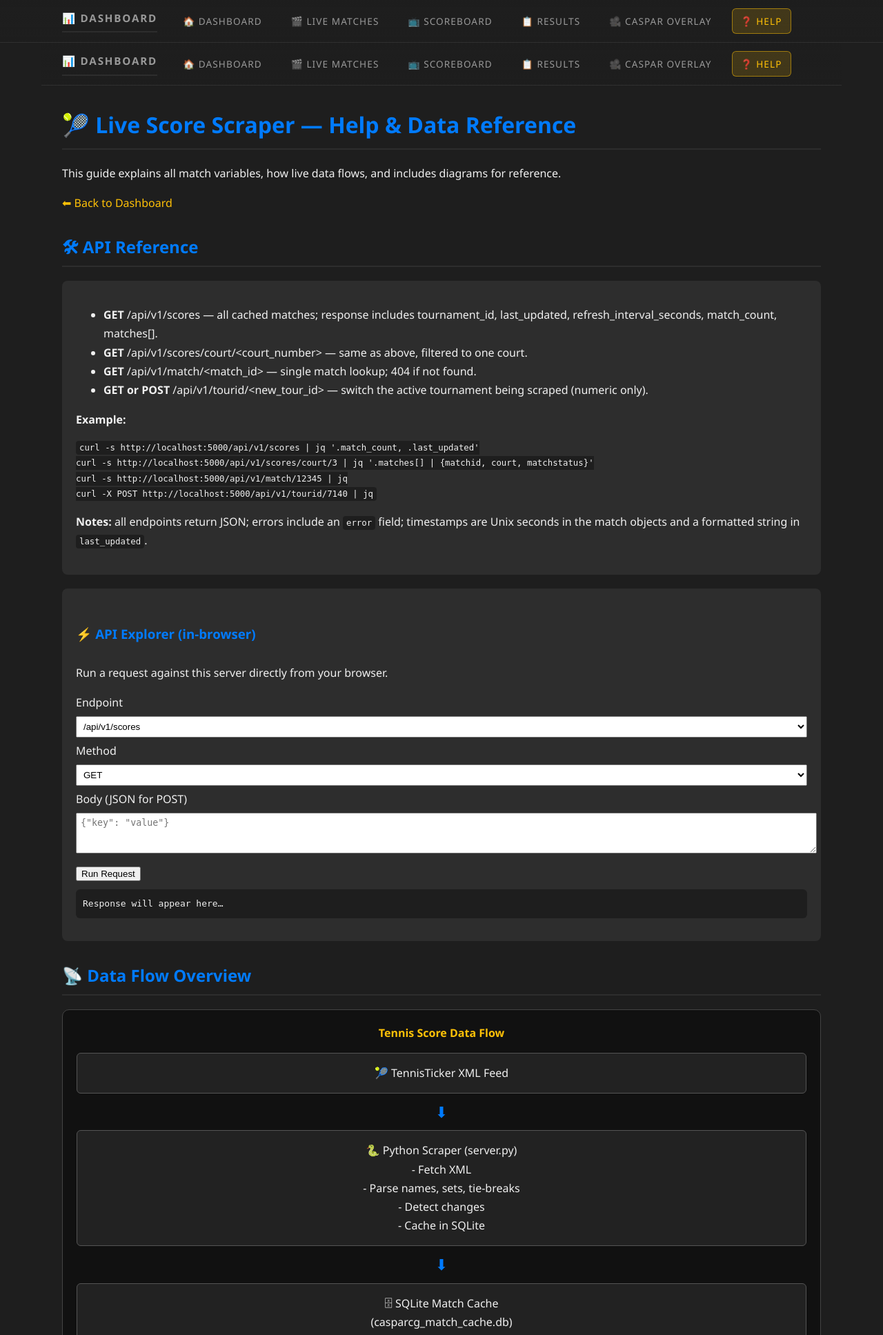
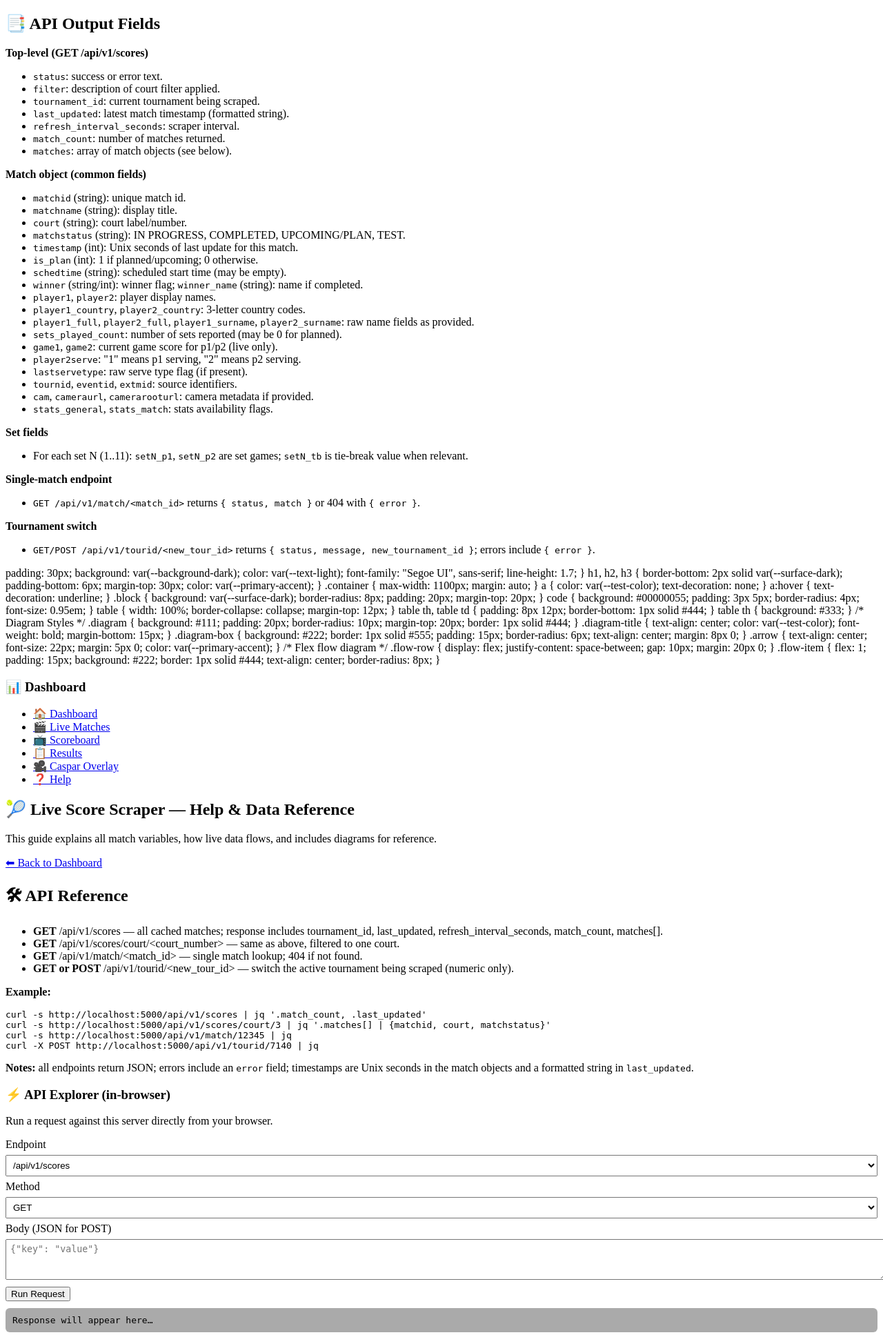
Before and after one commit to nsilvo/TennisTickerGFX, a Flask app: page /help in a window 1280 px wide. Shown: the top 1935 px of the page at 69% size. Run offline with Flask 3, Linux system fonts and the light colour scheme; some libraries are stand-ins or nearby versions.

Commit message:
api field description

```diff
--- a/templates/help.html
+++ b/templates/help.html
@@ -4,110 +4,58 @@
 <body>
 <nav class="nav-bar">
     <div class="nav-content">
-        <h3 class="nav-title">📊 Dashboard</h3>
-        <ul class="nav-links">
-            <li><a href="/">🏠 Dashboard</a></li>
-            <li><a href="/live_matches">🎬 Live Matches</a></li>
-            <li><a href="/scoreboard">📺 Scoreboard</a></li>
-            <li><a href="/results">📋 Results</a></li>
-            <li><a href="/caspar_bug">🎥 Caspar Overlay</a></li>
-            <li><a href="/help" class="active">❓ Help</a></li>
-        </ul>
-    </div>
-</nav>
+        <h2>📑 API Output Fields</h2>
+        <div class="block">
+            <p><strong>Top-level (GET /api/v1/scores)</strong></p>
+            <ul>
+                <li><code>status</code>: success or error text.</li>
+                <li><code>filter</code>: description of court filter applied.</li>
+                <li><code>tournament_id</code>: current tournament being scraped.</li>
+                <li><code>last_updated</code>: latest match timestamp (formatted string).</li>
+                <li><code>refresh_interval_seconds</code>: scraper interval.</li>
+                <li><code>match_count</code>: number of matches returned.</li>
+                <li><code>matches</code>: array of match objects (see below).</li>
+            </ul>
 
-<div class="container">
-    <title>🎾 Live Score Scraper — Help & Data Reference</title>
+            <p><strong>Match object (common fields)</strong></p>
+            <ul>
+                <li><code>matchid</code> (string): unique match id.</li>
+                <li><code>matchname</code> (string): display title.</li>
+                <li><code>court</code> (string): court label/number.</li>
+                <li><code>matchstatus</code> (string): IN PROGRESS, COMPLETED, UPCOMING/PLAN, TEST.</li>
+                <li><code>timestamp</code> (int): Unix seconds of last update for this match.</li>
+                <li><code>is_plan</code> (int): 1 if planned/upcoming; 0 otherwise.</li>
+                <li><code>schedtime</code> (string): scheduled start time (may be empty).</li>
+                <li><code>winner</code> (string/int): winner flag; <code>winner_name</code> (string): name if completed.</li>
+                <li><code>player1</code>, <code>player2</code>: player display names.</li>
+                <li><code>player1_country</code>, <code>player2_country</code>: 3-letter country codes.</li>
+                <li><code>player1_full</code>, <code>player2_full</code>, <code>player1_surname</code>, <code>player2_surname</code>: raw name fields as provided.</li>
+                <li><code>sets_played_count</code>: number of sets reported (may be 0 for planned).</li>
+                <li><code>game1</code>, <code>game2</code>: current game score for p1/p2 (live only).</li>
+                <li><code>player2serve</code>: "1" means p1 serving, "2" means p2 serving.</li>
+                <li><code>lastservetype</code>: raw serve type flag (if present).</li>
+                <li><code>tournid</code>, <code>eventid</code>, <code>extmid</code>: source identifiers.</li>
+                <li><code>cam</code>, <code>cameraurl</code>, <code>camerarooturl</code>: camera metadata if provided.</li>
+                <li><code>stats_general</code>, <code>stats_match</code>: stats availability flags.</li>
+            </ul>
 
-    <style>
-        :root {
-            --background-dark: #1e1e1e;
-            --surface-dark: #2d2d2d;
-            --text-light: #f0f0f0;
-            --primary-accent: #007bff;
-            --success-color: #28a745;
-            --error-color: #dc3545;
-            --test-color: #ffc107;
-        }
+            <p><strong>Set fields</strong></p>
+            <ul>
+                <li>For each set N (1..11): <code>setN_p1</code>, <code>setN_p2</code> are set games; <code>setN_tb</code> is tie-break value when relevant.</li>
+            </ul>
 
-        /* ===== NAVIGATION ===== */
-        .nav-bar {
-            position: sticky;
-            top: 0;
-            z-index: 1000;
-            background: linear-gradient(
-                180deg,
-                rgba(30, 30, 30, 0.98) 0%,
-                rgba(30, 30, 30, 0.95) 50%,
-                rgba(30, 30, 30, 0) 100%
-            );
-            border-bottom: 1px solid rgba(255, 255, 255, 0.08);
-            padding: 12px 30px;
-            margin: -30px -30px 30px -30px;
-        }
+            <p><strong>Single-match endpoint</strong></p>
+            <ul>
+                <li><code>GET /api/v1/match/&lt;match_id&gt;</code> returns <code>{ status, match }</code> or 404 with <code>{ error }</code>.</li>
+            </ul>
 
-        .nav-content {
-            max-width: 1100px;
-            margin: 0 auto;
-            display: flex;
-            align-items: center;
-            gap: 24px;
-            flex-wrap: wrap;
-        }
+            <p><strong>Tournament switch</strong></p>
+            <ul>
+                <li><code>GET/POST /api/v1/tourid/&lt;new_tour_id&gt;</code> returns <code>{ status, message, new_tournament_id }</code>; errors include <code>{ error }</code>.</li>
+            </ul>
+        </div>
 
-        .nav-title {
-            font-size: 0.95rem;
-            font-weight: 600;
-            text-transform: uppercase;
-            letter-spacing: 0.12em;
-            color: #999;
-            margin: 0;
-        }
-
-        .nav-links {
-            display: flex;
-            gap: 16px;
-            flex-wrap: wrap;
-            list-style: none;
-            margin: 0;
-            padding: 0;
-        }
-
-        .nav-links li {
-            margin: 0;
-            padding: 0;
-        }
-
-        .nav-links a {
-            display: inline-flex;
-            align-items: center;
-            gap: 6px;
-            padding: 6px 12px;
-            border-radius: 6px;
-            font-size: 0.85rem;
-            font-weight: 500;
-            text-transform: uppercase;
-            letter-spacing: 0.08em;
-            text-decoration: none;
-            color: #999;
-            border: 1px solid transparent;
-            transition: all 0.15s ease;
-        }
-
-        .nav-links a:hover {
-            color: var(--text-light);
-            background: rgba(255, 255, 255, 0.08);
-            border-color: rgba(255, 255, 255, 0.15);
-        }
-
-        .nav-links a.active {
-            color: var(--test-color);
-            background: rgba(255, 193, 7, 0.16);
-            border-color: rgba(255, 193, 7, 0.5);
-        }
-
-        body {
-            margin: 0;
+        </div>
             padding: 30px;
             background: var(--background-dark);
             color: var(--text-light);
```
